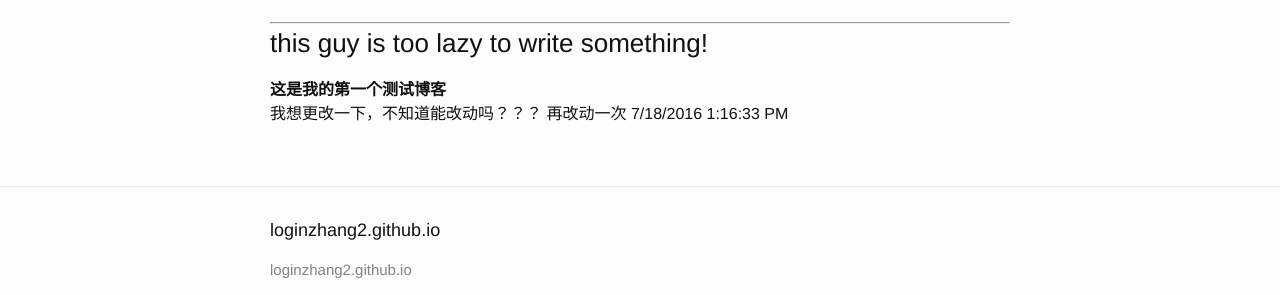
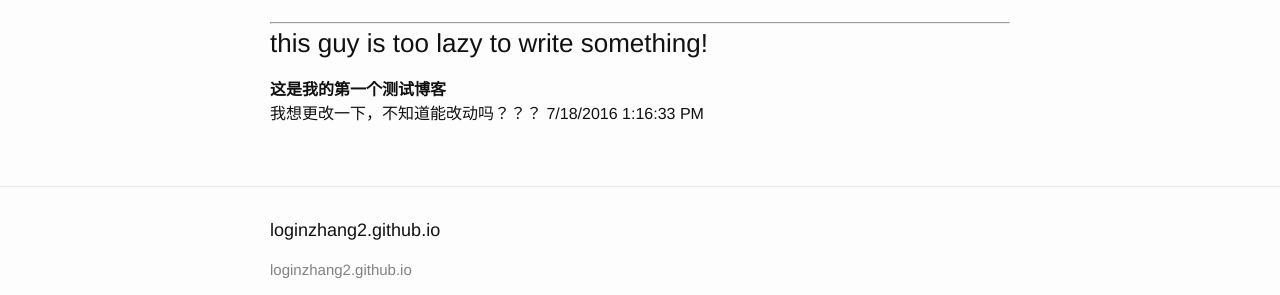
Before and after one commit to loginzhang2/loginzhang2.github.io, a Jekyll site: the page built from about.md, in a window 1280 px wide. Shown: the part 508-803 px from the top of the page. Built offline with Jekyll 4.4.1, drawn with Linux system fonts in a browser that asks for light colours; Markdown is read by kramdown in place of the engine named in the settings.

Commit message:
第三次

```diff
--- a/about.md
+++ b/about.md
@@ -8,5 +8,4 @@ layout: page
 ### this guy is too lazy to write something!
 **这是我的第一个测试博客**
 我想更改一下，不知道能改动吗？？？
-再改动一次
 7/18/2016 1:16:33 PM
```
